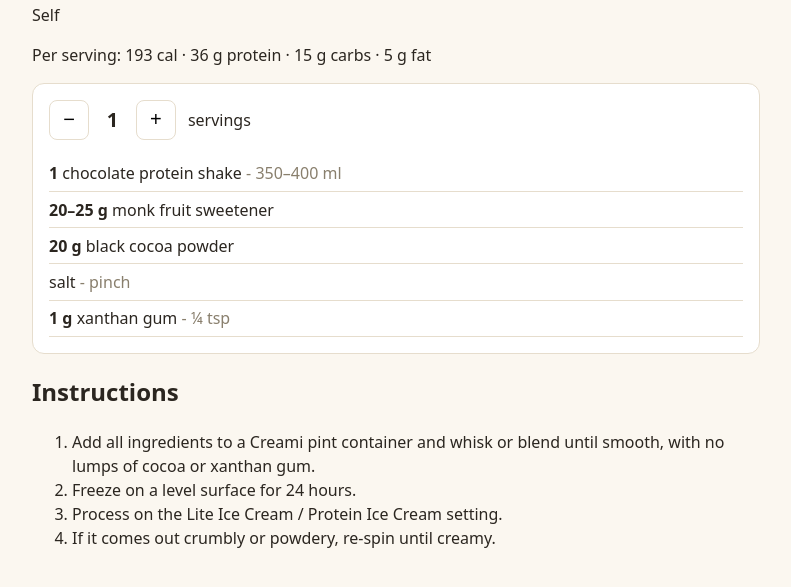
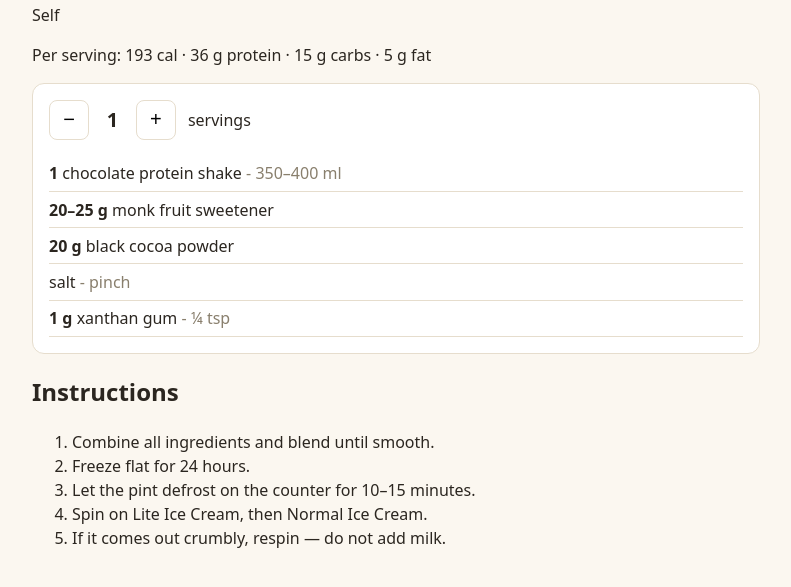
Before and after one commit to jRossel0310/recipes, an Astro site: page /recipes/ninja-creami/chocolate-protein in a window 1280 px wide. Shown: the part 161-748 px from the top of the page, without its empty margins (244-1035 px from the left). Built offline with nearby package versions, Linux system fonts and the light colour scheme; Astro itself is replaced by a stand-in of ours.

Commit message:
Standardize Ninja Creami instructions
Unify all Creami recipes to: combine, freeze 24h, defrost 10-15 min, spin Lite then Normal Ice Cream (Sorbet for the sorbet), respin if crumbly without adding milk, then add mix-ins last.

```diff
--- a/src/content/recipes/ninja-creami/chocolate-protein.md
+++ b/src/content/recipes/ninja-creami/chocolate-protein.md
@@ -29,7 +29,8 @@ ingredients:
 
 ## Instructions
 
-1. Add all ingredients to a Creami pint container and whisk or blend until smooth, with no lumps of cocoa or xanthan gum.
-2. Freeze on a level surface for 24 hours.
-3. Process on the Lite Ice Cream / Protein Ice Cream setting.
-4. If it comes out crumbly or powdery, re-spin until creamy.
+1. Combine all ingredients and blend until smooth.
+2. Freeze flat for 24 hours.
+3. Let the pint defrost on the counter for 10–15 minutes.
+4. Spin on Lite Ice Cream, then Normal Ice Cream.
+5. If it comes out crumbly, respin — do not add milk.
--- a/src/content/recipes/ninja-creami/cookie-dough-protein.md
+++ b/src/content/recipes/ninja-creami/cookie-dough-protein.md
@@ -47,10 +47,11 @@ ingredients:
 
 ## Instructions
 
-1. Blend all the base ingredients into a smooth base and freeze flat for at least 16 hours.
-2. Make the ganache: stir the unsweetened cocoa powder into the sugar-free syrup until smooth (about 15 g total).
-3. Run the pint under hot water for at least 60 seconds.
-4. Process on the Lite Ice Cream setting, and respin if it comes out very powdery.
-5. Make a hole down to the bottom with a butter knife and fill it with the ganache and half of the cookie dough bites.
-6. Run the Mix-In cycle.
-7. Top with the remaining cookie dough bites and serve.
+1. Combine all the base ingredients and blend until smooth.
+2. Freeze flat for 24 hours.
+3. Make the ganache: stir the unsweetened cocoa powder into the sugar-free syrup until smooth (about 15 g total).
+4. Let the pint defrost on the counter for 10–15 minutes.
+5. Spin on Lite Ice Cream, then Normal Ice Cream.
+6. If it comes out crumbly, respin — do not add milk.
+7. Make a hole down to the bottom with a butter knife and fill it with the ganache and half of the cookie dough bites, then run the Mix-In cycle.
+8. Top with the remaining cookie dough bites and serve.
--- a/src/content/recipes/ninja-creami/cookies-and-cream-protein.md
+++ b/src/content/recipes/ninja-creami/cookies-and-cream-protein.md
@@ -24,8 +24,9 @@ ingredients:
 
 ## Instructions
 
-1. Add the protein shake, vanilla protein powder, sea salt, and any sweetener to a Creami pint container and whisk or blend until smooth, with no lumps of protein powder.
-2. Freeze on a level surface for 24 hours.
-3. Process on the Lite Ice Cream / Protein Ice Cream setting.
-4. If it comes out crumbly or powdery, add a splash of milk and re-spin until creamy.
-5. Add chocolate chips to the center and run the Mix-In setting.
+1. Combine the protein shake, vanilla protein powder, sea salt, and any sweetener and blend until smooth.
+2. Freeze flat for 24 hours.
+3. Let the pint defrost on the counter for 10–15 minutes.
+4. Spin on Lite Ice Cream, then Normal Ice Cream.
+5. If it comes out crumbly, respin — do not add milk.
+6. Make a hole in the center, add the chocolate chips, and run the Mix-In cycle.
--- a/src/content/recipes/ninja-creami/double-chocolate-cookie-protein.md
+++ b/src/content/recipes/ninja-creami/double-chocolate-cookie-protein.md
@@ -27,8 +27,10 @@ ingredients:
 
 ## Instructions
 
-1. Blend the protein shake, cocoa powder, xanthan gum, and monk fruit sweetener into a smooth base.
-2. Store in a Creami pint container and keep upright in the freezer for at least 12 hours.
-3. Process on the Lite Ice Cream setting, then scrape the sides down and run a Respin cycle.
-4. Make a hole in the middle, add 2 of the crushed cookies, and run the Mix-In cycle.
-5. Top with the remaining crushed cookies and serve.
+1. Combine the protein shake, cocoa powder, xanthan gum, and monk fruit sweetener and blend until smooth.
+2. Freeze flat for 24 hours.
+3. Let the pint defrost on the counter for 10–15 minutes.
+4. Spin on Lite Ice Cream, then Normal Ice Cream.
+5. If it comes out crumbly, respin — do not add milk.
+6. Make a hole in the center, add half of the crushed cookies, and run the Mix-In cycle.
+7. Top with the remaining crushed cookies and serve.
--- a/src/content/recipes/ninja-creami/strawberry-protein.md
+++ b/src/content/recipes/ninja-creami/strawberry-protein.md
@@ -30,7 +30,8 @@ ingredients:
 
 ## Instructions
 
-1. Add all ingredients to a Creami pint container and blend until smooth.
-2. Freeze on a level surface for 24 hours.
-3. Process on the Lite Ice Cream / Protein Ice Cream setting.
-4. If it comes out crumbly or powdery, add a splash of milk and re-spin until creamy.
+1. Combine all ingredients and blend until smooth.
+2. Freeze flat for 24 hours.
+3. Let the pint defrost on the counter for 10–15 minutes.
+4. Spin on Lite Ice Cream, then Normal Ice Cream.
+5. If it comes out crumbly, respin — do not add milk.
--- a/src/content/recipes/ninja-creami/strawberry-sorbet.md
+++ b/src/content/recipes/ninja-creami/strawberry-sorbet.md
@@ -32,7 +32,8 @@ ingredients:
 
 ## Instructions
 
-1. Blend all ingredients very thoroughly, starting with 120 g water and adding more only until the mixture is pourable. Taste and adjust sweetness before freezing.
-2. Pour into a Creami Deluxe pint container, keeping below the max-fill line. Freeze flat for 12–24 hours.
-3. Process on the Sorbet setting.
-4. If it comes out powdery, add a splash of water and respin until smooth.
+1. Combine all ingredients and blend very thoroughly, starting with 120 g water and adding more only until the mixture is pourable. Taste and adjust sweetness before freezing.
+2. Pour into a Creami Deluxe pint container, keeping below the max-fill line, and freeze flat for 24 hours.
+3. Let the pint defrost on the counter for 10–15 minutes.
+4. Spin on the Sorbet setting.
+5. If it comes out crumbly, respin — do not add milk.
--- a/src/content/recipes/ninja-creami/vanilla-bean-protein.md
+++ b/src/content/recipes/ninja-creami/vanilla-bean-protein.md
@@ -38,7 +38,8 @@ ingredients:
 
 ## Instructions
 
-1. Blend all ingredients into a smooth base, with no lumps of protein powder or xanthan gum.
+1. Combine all ingredients and blend until smooth.
 2. Freeze flat for 24 hours.
-3. Process on the Lite Ice Cream / Protein Ice Cream setting.
-4. If it comes out crumbly or powdery, add a splash of milk and respin until creamy.
+3. Let the pint defrost on the counter for 10–15 minutes.
+4. Spin on Lite Ice Cream, then Normal Ice Cream.
+5. If it comes out crumbly, respin — do not add milk.
```
